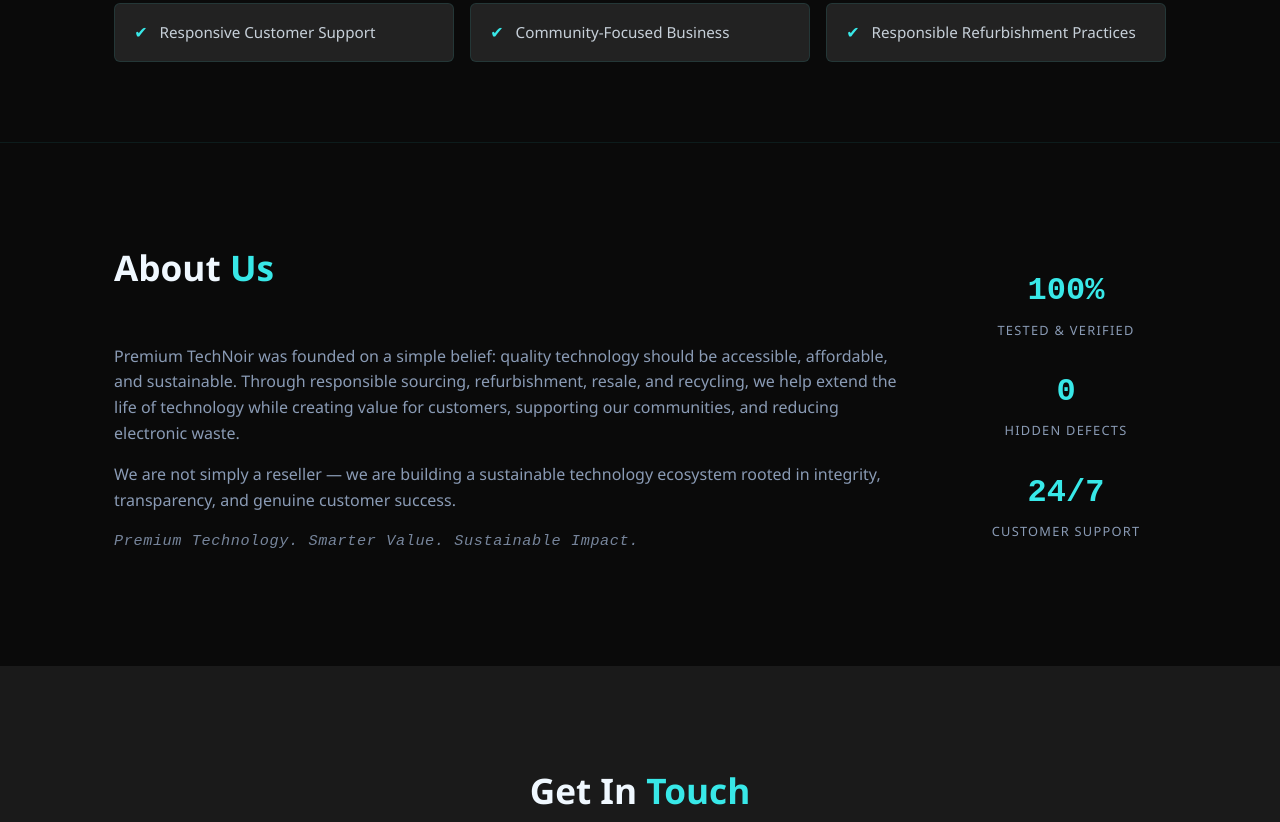
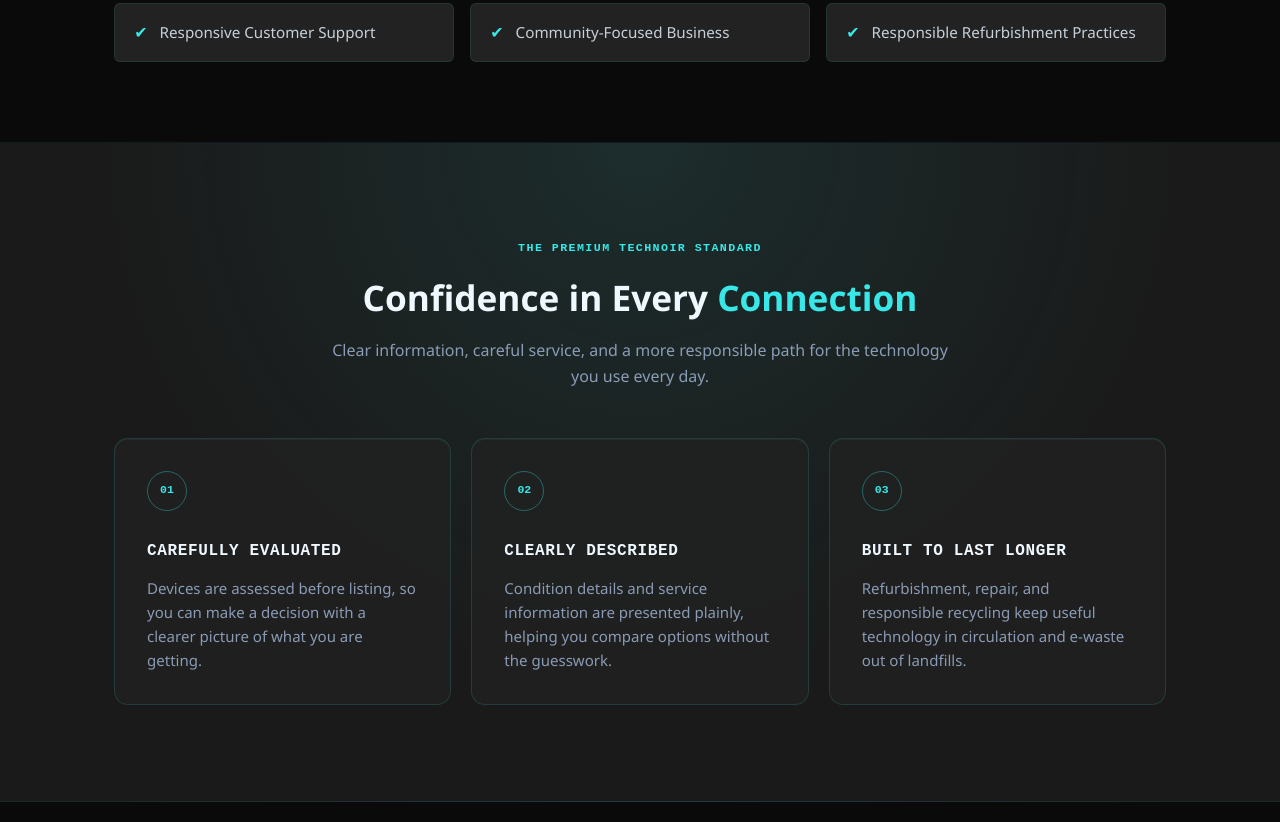
Before and after one commit to ixyflow/main, a plain HTML site: page index.html in a window 1280 px wide. Shown: the part 1638-2460 px from the top of the page. Drawn offline with Linux system fonts and the light colour scheme.

Commit message:
feat: add customer confidence section

```diff
--- a/index.html
+++ b/index.html
@@ -20,6 +20,7 @@
       </div>
       <ul class="nav-links" id="mainNav">
         <li><a href="#services">Services</a></li>
+        <li><a href="#confidence">Confidence</a></li>
         <li><a href="#about">About</a></li>
         <li><a href="#contact">Contact</a></li>
       </ul>
@@ -92,6 +93,31 @@
       </div>
     </section>
 
+    <section id="confidence" class="confidence" aria-labelledby="confidence-title">
+      <div class="container">
+        <p class="section-eyebrow">The Premium TechNoir standard</p>
+        <h2 class="section-title" id="confidence-title">Confidence in Every <span class="accent">Connection</span></h2>
+        <p class="confidence-intro">Clear information, careful service, and a more responsible path for the technology you use every day.</p>
+        <div class="confidence-grid">
+          <article class="confidence-card">
+            <span class="confidence-icon" aria-hidden="true">01</span>
+            <h3>Carefully Evaluated</h3>
+            <p>Devices are assessed before listing, so you can make a decision with a clearer picture of what you are getting.</p>
+          </article>
+          <article class="confidence-card">
+            <span class="confidence-icon" aria-hidden="true">02</span>
+            <h3>Clearly Described</h3>
+            <p>Condition details and service information are presented plainly, helping you compare options without the guesswork.</p>
+          </article>
+          <article class="confidence-card">
+            <span class="confidence-icon" aria-hidden="true">03</span>
+            <h3>Built to Last Longer</h3>
+            <p>Refurbishment, repair, and responsible recycling keep useful technology in circulation and e-waste out of landfills.</p>
+          </article>
+        </div>
+      </div>
+    </section>
+
     <section id="about" class="about">
       <div class="container about-inner">
         <div class="about-text">
--- a/script.js
+++ b/script.js
@@ -37,7 +37,7 @@
   { threshold: 0.15 }
 );
 
-document.querySelectorAll('.service-card, .stat, .about-text, .trust-item').forEach(el => {
+document.querySelectorAll('.service-card, .stat, .about-text, .trust-item, .confidence-card').forEach(el => {
   el.style.opacity = '0';
   el.style.transform = 'translateY(20px)';
   el.style.transition = 'opacity 0.5s ease, transform 0.5s ease';
--- a/styles.css
+++ b/styles.css
@@ -280,6 +280,83 @@
   flex-shrink: 0;
 }
 
+/* ── Customer confidence ── */
+.confidence {
+  padding: 6rem 0;
+  background:
+    radial-gradient(circle at 50% 0, rgba(56, 232, 232, 0.09), transparent 34rem),
+    var(--navy-mid);
+  border-bottom: 1px solid rgba(56, 232, 232, 0.08);
+}
+
+.section-eyebrow {
+  margin-bottom: 0.65rem;
+  color: var(--cyan);
+  font-family: var(--font-mono);
+  font-size: 0.73rem;
+  font-weight: 700;
+  letter-spacing: 0.12em;
+  text-align: center;
+  text-transform: uppercase;
+}
+
+.confidence .section-title { margin-bottom: 0.85rem; }
+
+.confidence-intro {
+  max-width: 620px;
+  margin: 0 auto;
+  color: var(--muted);
+  text-align: center;
+}
+
+.confidence-grid {
+  display: grid;
+  grid-template-columns: repeat(3, minmax(0, 1fr));
+  gap: 1.25rem;
+  margin-top: 3rem;
+}
+
+.confidence-card {
+  min-height: 245px;
+  padding: 2rem;
+  background: rgba(34, 34, 34, 0.72);
+  border: 1px solid rgba(56, 232, 232, 0.14);
+  border-radius: 14px;
+  box-shadow: inset 0 1px 0 rgba(240, 248, 255, 0.04);
+  transition: transform var(--transition), border-color var(--transition), box-shadow var(--transition);
+}
+
+.confidence-card:hover {
+  border-color: rgba(56, 232, 232, 0.65);
+  box-shadow: 0 18px 38px rgba(0, 0, 0, 0.24), 0 0 28px rgba(56, 232, 232, 0.1);
+  transform: translateY(-5px);
+}
+
+.confidence-icon {
+  display: inline-grid;
+  width: 2.5rem;
+  height: 2.5rem;
+  place-items: center;
+  margin-bottom: 1.75rem;
+  border: 1px solid rgba(56, 232, 232, 0.35);
+  border-radius: 50%;
+  color: var(--cyan);
+  font-family: var(--font-mono);
+  font-size: 0.72rem;
+  font-weight: 700;
+}
+
+.confidence-card h3 {
+  margin-bottom: 0.75rem;
+  color: var(--white);
+  font-family: var(--font-mono);
+  font-size: 1rem;
+  letter-spacing: 0.04em;
+  text-transform: uppercase;
+}
+
+.confidence-card p { color: var(--muted); font-size: 0.94rem; }
+
 /* ── About ── */
 .about { padding: 6rem 0; }
 
@@ -410,4 +487,15 @@
   .hero-cta { justify-content: center; }
   .form-row { grid-template-columns: 1fr; }
   .about-stats { flex-direction: row; flex: unset; width: 100%; justify-content: space-around; }
+  .confidence-grid { grid-template-columns: 1fr; }
+  .confidence-card { min-height: auto; }
 }
+
+@media (prefers-reduced-motion: reduce) {
+  *, *::before, *::after {
+    scroll-behavior: auto !important;
+    transition-duration: 0.01ms !important;
+    animation-duration: 0.01ms !important;
+    animation-iteration-count: 1 !important;
+  }
+}
```
